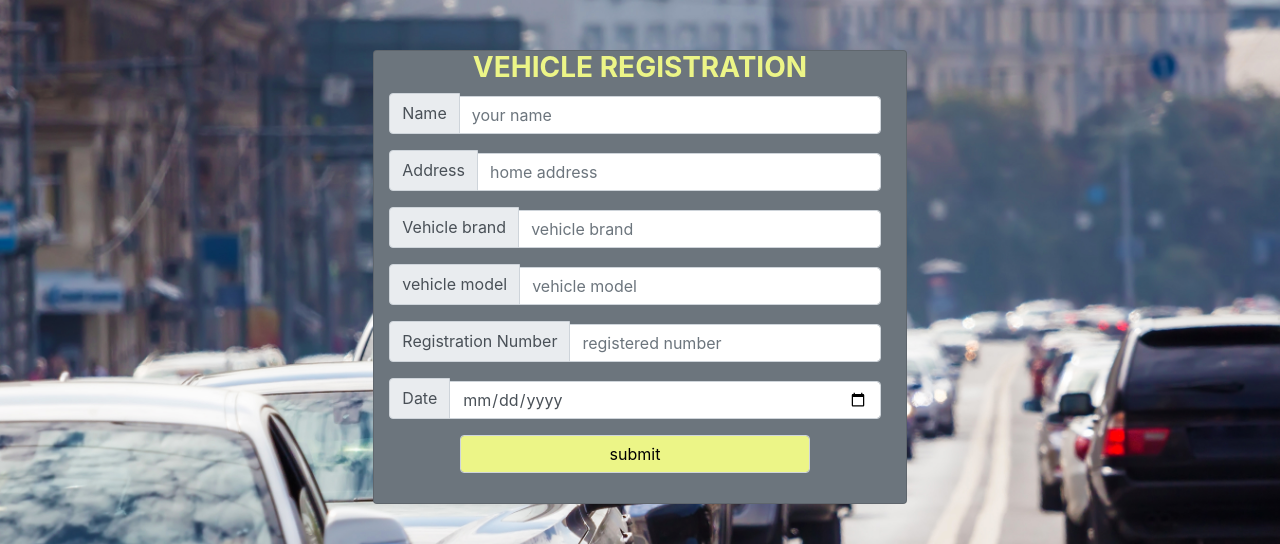
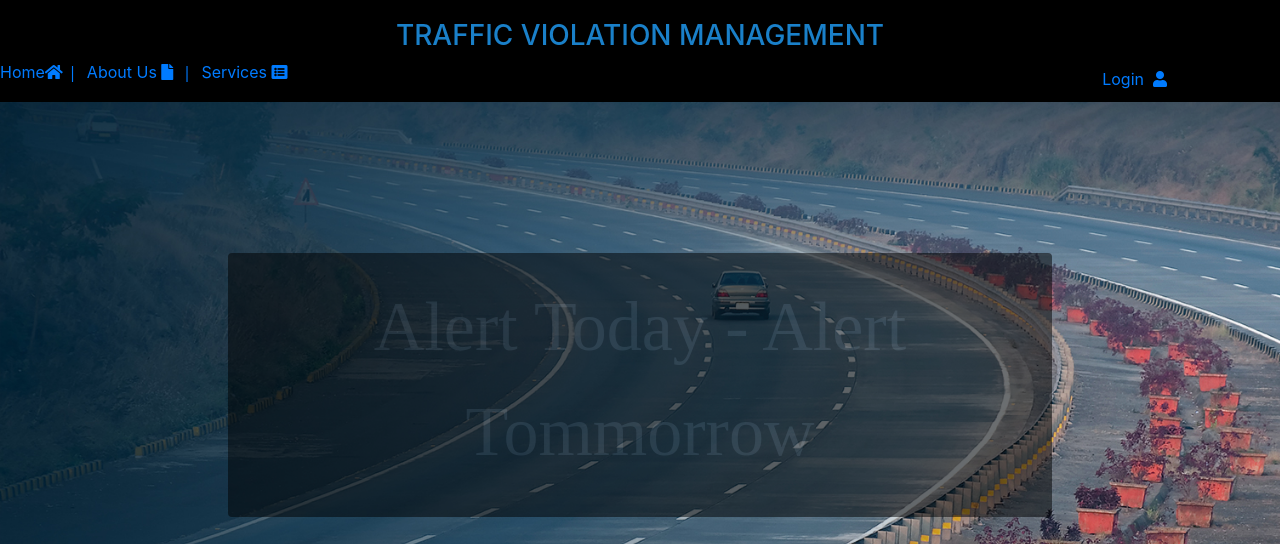
Before and after one commit to varshith-v/TrafficViolationManagement, a Django app: page / in a window 1280 px wide. Shown: the top 544 px of the page. Run offline with Django 3.2, Linux system fonts and the light colour scheme; some libraries are stand-ins or nearby versions.

Commit message:
navigating between pages done.

```diff
--- a/app_v/urls.py
+++ b/app_v/urls.py
@@ -2,6 +2,5 @@ from django.urls import path
 from . import views
 
 urlpatterns = [
-    path('',views.vehicleRegPage, name='home'),
     path('reg',views.registerVehicle, name='reg')
 ]
--- a/templates/aboutus.html
+++ b/templates/aboutus.html
@@ -18,9 +18,9 @@
         <center>TRAFFIC VIOLATION MANAGEMENT</center>
         </h3>
 		<div class= "right">
-		<a href = "main.html"> Home<i class ="fas fa-home">&nbsp | &nbsp </i></a>
-		<a href="aboutus.html">About Us <i class="fas fa-file"> &nbsp | &nbsp </i> </a>
-		<a href="service.html">Services <i class="fas fa-list-alt"></i></a>
+		<a href = "{% url 'index'%}"> Home<i class ="fas fa-home">&nbsp | &nbsp </i></a>
+		<a href="{% url 'aboutus'%}">About Us <i class="fas fa-file"> &nbsp | &nbsp </i> </a>
+		<a href="{% url 'service'%}">Services <i class="fas fa-list-alt"></i></a>
 		<div class="dropdown">
   <button type="button" class="btn btn-link" data-toggle="dropdown">
     Login &nbsp<i class="fas fa-user"></i>
--- a/templates/dlregister.html
+++ b/templates/dlregister.html
@@ -8,7 +8,6 @@
 <script src="https://cdnjs.cloudflare.com/ajax/libs/popper.js/1.14.7/umd/popper.min.js" integrity="sha384-UO2eT0CpHqdSJQ6hJty5KVphtPhzWj9WO1clHTMGa3JDZwrnQq4sF86dIHNDz0W1" crossorigin="anonymous"></script>
 <script type = "text/javascript" src = "bootstrap-4.3.1-dist\js\bootstrap.min.js"></script>
 <link href="{% static 'style.css' %}" type="text/css" rel="stylesheet">
-<link href="script.js" type="text/javascript">
 <meta name="viewport" content="width=device-width, initial-scale=1.0">
 <title> vehicle registration</title>
 <script>
--- a/templates/main.html
+++ b/templates/main.html
@@ -1,6 +1,6 @@
 {% load static %}
 <!DOCTYPE html>
-<html>
+<html >
 <head>
     <link rel="stylesheet" href = "bootstrap-4.3.1-dist\css\bootstrap.min.css" type= "text/css">
 	<link rel="stylesheet" href="https://stackpath.bootstrapcdn.com/bootstrap/4.3.1/css/bootstrap.min.css" integrity="sha384-ggOyR0iXCbMQv3Xipma34MD+dH/1fQ784/j6cY/iJTQUOhcWr7x9JvoRxT2MZw1T" crossorigin="anonymous">
@@ -18,16 +18,16 @@
         <center>TRAFFIC VIOLATION MANAGEMENT</center>
         </h3>
 		<div class= "right">
-		<a href = "main.html"> Home<i class ="fas fa-home">&nbsp | &nbsp </i></a>
-		<a href="aboutus.html">About Us <i class="fas fa-file"> &nbsp | &nbsp </i> </a>
-		<a href="service.html">Services <i class="fas fa-list-alt"></i></a>
+		<a href = "{% url 'index'%}"> Home<i class ="fas fa-home">&nbsp | &nbsp </i></a>
+		<a href="{% url 'aboutus'%}">About Us <i class="fas fa-file"> &nbsp | &nbsp </i> </a>
+		<a href="{% url 'service'%}">Services <i class="fas fa-list-alt"></i></a>
 		<div class="dropdown">
   <button type="button" class="btn btn-link" data-toggle="dropdown">
     Login &nbsp<i class="fas fa-user"></i>
   </button>
   <div class="dropdown-menu">
-    <a class="dropdown-item" href="user_login.html">User Login</a>
-    <a class="dropdown-item" href="official_login.html">Admin Login</a>
+    <a class="dropdown-item" href="{% static 'user_login.html'%}">User Login</a>
+    <a class="dropdown-item" href="{% static 'official_login.html'%}">Admin Login</a>
   </div>
 </div>
 </div>
--- a/templates/service.html
+++ b/templates/service.html
@@ -18,9 +18,9 @@
         <center>TRAFFIC VIOLATION MANAGEMENT</center>
         </h3>
 		<div class= "right">
-		<a href = "main.html"> Home<i class ="fas fa-home">&nbsp | &nbsp </i></a>
-		<a href="aboutus.html">About Us <i class="fas fa-file"> &nbsp | &nbsp </i> </a>
-		<a href="service.html">Services <i class="fas fa-list-alt"></i></a>
+      <a href = "{% url 'index'%}"> Home<i class ="fas fa-home">&nbsp | &nbsp </i></a>
+      <a href="{% url 'aboutus'%}">About Us <i class="fas fa-file"> &nbsp | &nbsp </i> </a>
+      <a href="{% url 'service'%}">Services <i class="fas fa-list-alt"></i></a>
 		<div class="dropdown">
   <button type="button" class="btn btn-link" data-toggle="dropdown">
     Login &nbsp<i class="fas fa-user"></i>
--- a/trafficViolation/urls.py
+++ b/trafficViolation/urls.py
@@ -2,5 +2,6 @@ from django.urls import path
 from . import views
 
 urlpatterns = [
-    path('',views.home, name='home'),path('dlRegister',views.dlRegister, name = 'dlRegsiter')
+    path('',views.index, name='index'),path('dlRegister',views.dlRegister, name = 'dlRegsiter'),
+    path('aboutus',views.aboutus, name='aboutus'),path('service',views.service,name='service')
 ]
--- a/trafficViolation/views.py
+++ b/trafficViolation/views.py
@@ -2,8 +2,14 @@ from django.shortcuts import render
 import trafficViolation.database as db
 
 # Create your views here.
-def home(request):
-    return render(request,'dlregister.html')
+def index(request):
+    return render(request,'main.html')
+
+def aboutus(request):
+    return render(request,'aboutus.html')
+
+def service(request):
+    return render(request,'service.html')
 
 def dlRegister(request):
     phNo = request.POST.get('phNo')
```
